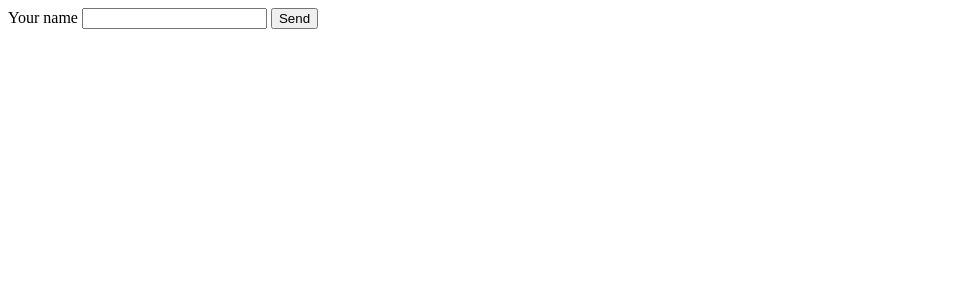
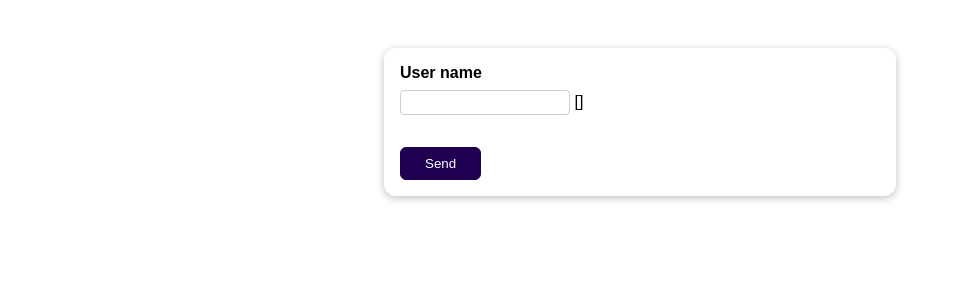
Before and after one commit to ManuelHany/feedback, a Django app: template reviews/templates/reviews/review.html in a window 1280 px wide. Shown: the top 300 px of the page, without its empty margins (0-955 px from the left). Run offline with Django 4.2, Linux system fonts and the light colour scheme; the template is opened without the code that fills it, so the values that code supplies are empty, except form fields; tables that the repository leaves empty hold one stand-in row (values such as "Sample post"); form fields are guessed from the names that the template uses.

Commit message:
automatic validation using python forms and add styling

```diff
--- /dev/null
+++ b/reviews/static/reviews/styles.css
@@ -0,0 +1,70 @@
+body {
+    font-family: sans-serif;
+    margin: 0;
+}
+
+form {
+    margin: 3rem auto;
+    width: 90%;
+    max-width: 30rem;
+    padding: 1rem;
+    border-radius: 12px;
+    background-color: white;
+    box-shadow: 0 2px 8px rgba(0,0,0,0.26);
+}
+
+button {
+    cursor: pointer;
+    padding: 0.5rem 1.5rem;
+    border-radius: 6px;
+    background-color: #1f0050;
+    color: white;
+    border: 1px solid #1f0050;
+}
+
+button:hover,
+button:active {
+    background-color: #320777;
+    border-color: #320777;
+}
+
+.form-control {
+    margin-bottom: 1rem;
+}
+
+.form-control input{
+    margin-bottom: 1rem;
+    padding: 0.25rem;
+    border-radius: 4px;
+    border: 1px solid #ccc;
+    border: block;
+    width: 10rem;
+}
+
+.form-control input:focus {
+    border-color: #1f0050;
+    outline: none;
+    background-color: #f4eeff;
+}
+
+.form-control label {
+    font-weight: bold;
+    display: block;
+    margin-bottom: 0.5rem;
+}
+
+.errorlist {
+    list-style: none;
+    margin: 0.5rem 0;
+    padding: 0;
+    color: #580000;
+}
+
+.errors input {
+    border-color: #680000;
+    background-color: #fde3e3;
+}
+
+.errors label {
+    color: #680000;
+}
--- a/reviews/templates/reviews/review.html
+++ b/reviews/templates/reviews/review.html
@@ -1,18 +1,21 @@
+{% load static %}
+
 <!DOCTYPE html>
 <html lang="en">
 <head>
     <meta charset="UTF-8">
     <meta name="viewport" content="width=device-width, initial-scale=1.0">
     <title>Your Review</title>
+    <link rel="stylesheet" href="{% static "reviews/styles.css" %}">
 </head>
 <body>
     <form action="/" method="POST">
         {% csrf_token %}
-        {% if has_error %}
-            <p>This form is invalid - please enter a valid username!</p>
-        {% endif %}
-        <label for="username">Your name</label>
-        <input id="username" name="username" type="text">
+        <div class="form-control {% if form.user_name.errors %}errors{% endif %}">
+            {{ form.user_name.label_tag }}
+            {{ form.user_name }}
+            {{ form.user_name.errors }}
+        </div>
         <button type="submit">Send</button>
     </form>
 </body>
```
Also changed, not shown: reviews/forms.py (added, +8 -0 lines), reviews/views.py (+13 -8 lines).
